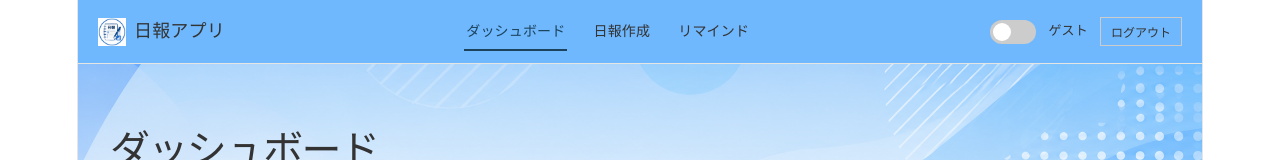
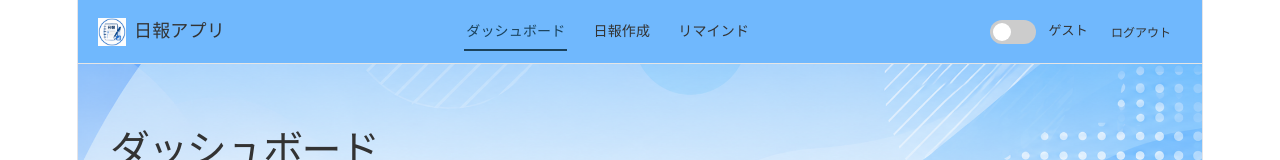
Before and after one commit to tokoMatsubara/Nippo_group7, a React app in the folder frontend/: page /dashboard in a window 1280 px wide. Shown: the top 160 px of the page. Built offline with nearby package versions, Linux system fonts and the light colour scheme; no server answers; the HTML template or start-up script is replaced by a standard one.

Commit message:
60秒ごとにデータ取得

```diff
--- a/frontend/src/pages/DailyList.jsx
+++ b/frontend/src/pages/DailyList.jsx
@@ -20,6 +20,10 @@ export default function DailyList() {
 
     useEffect(() => {
         fetchData();
+        const interval = setInterval(() => {
+            fetchData();
+        }, 60000);
+
     }, []);
 
     // BackendへのAPI
--- a/frontend/src/pages/Dashboard.jsx
+++ b/frontend/src/pages/Dashboard.jsx
@@ -18,6 +18,10 @@ export default function Dashboard() {
 
     useEffect(() => {
         fetchData();
+        const interval = setInterval(() => {
+            fetchData();
+        }, 60000);
+
     }, []);
 
 
--- a/frontend/src/styles/Header.css
+++ b/frontend/src/styles/Header.css
@@ -102,7 +102,7 @@
 
 /* ボタン */
 .logoutBtn {
-    border: 1px solid #ccc;
+    border: 1px solid var(--primary2);
     background: var(--primary2);
     padding: 5px 10px;
     font-size: 12px;
```
Lines whose indentation alone changed are shown as unchanged.
